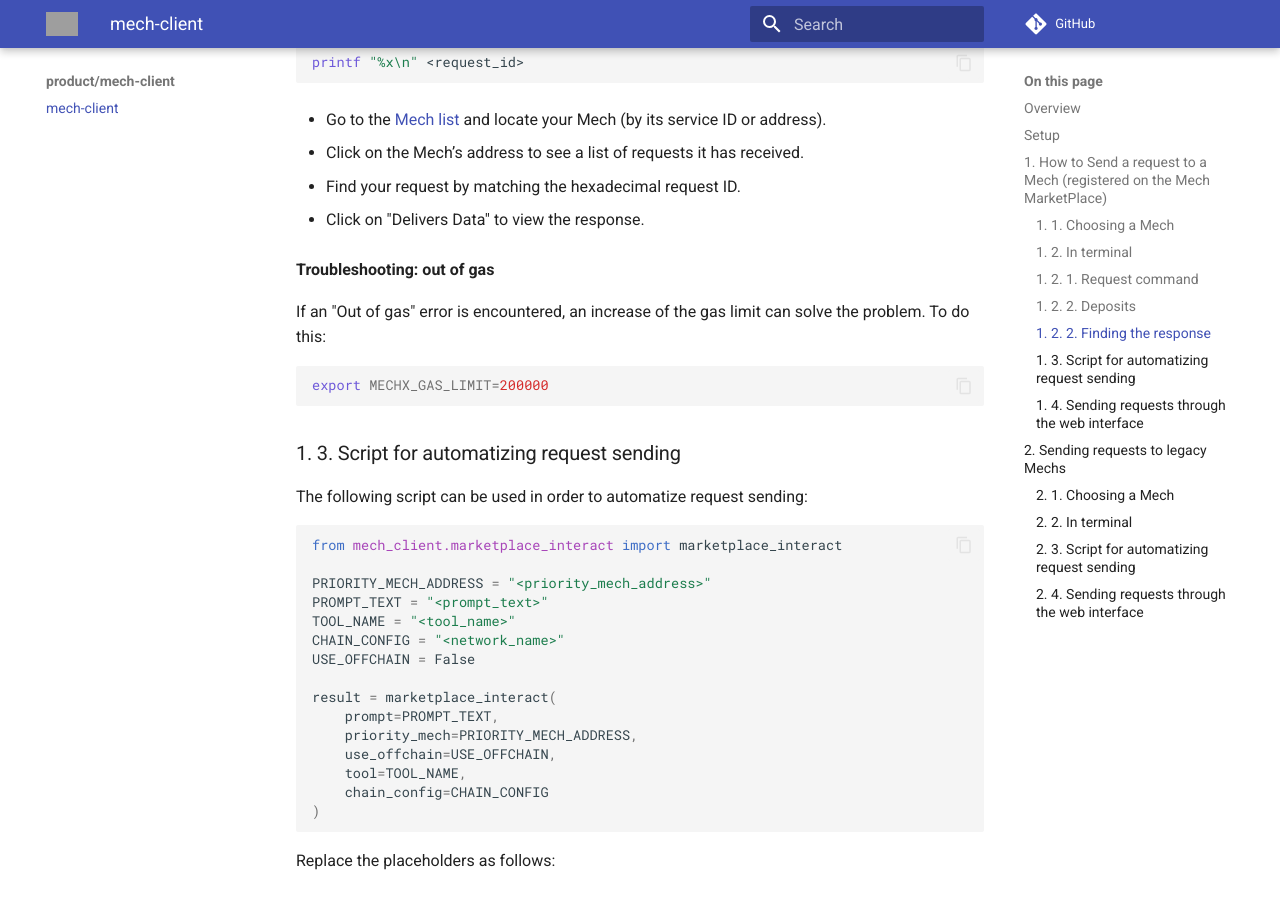
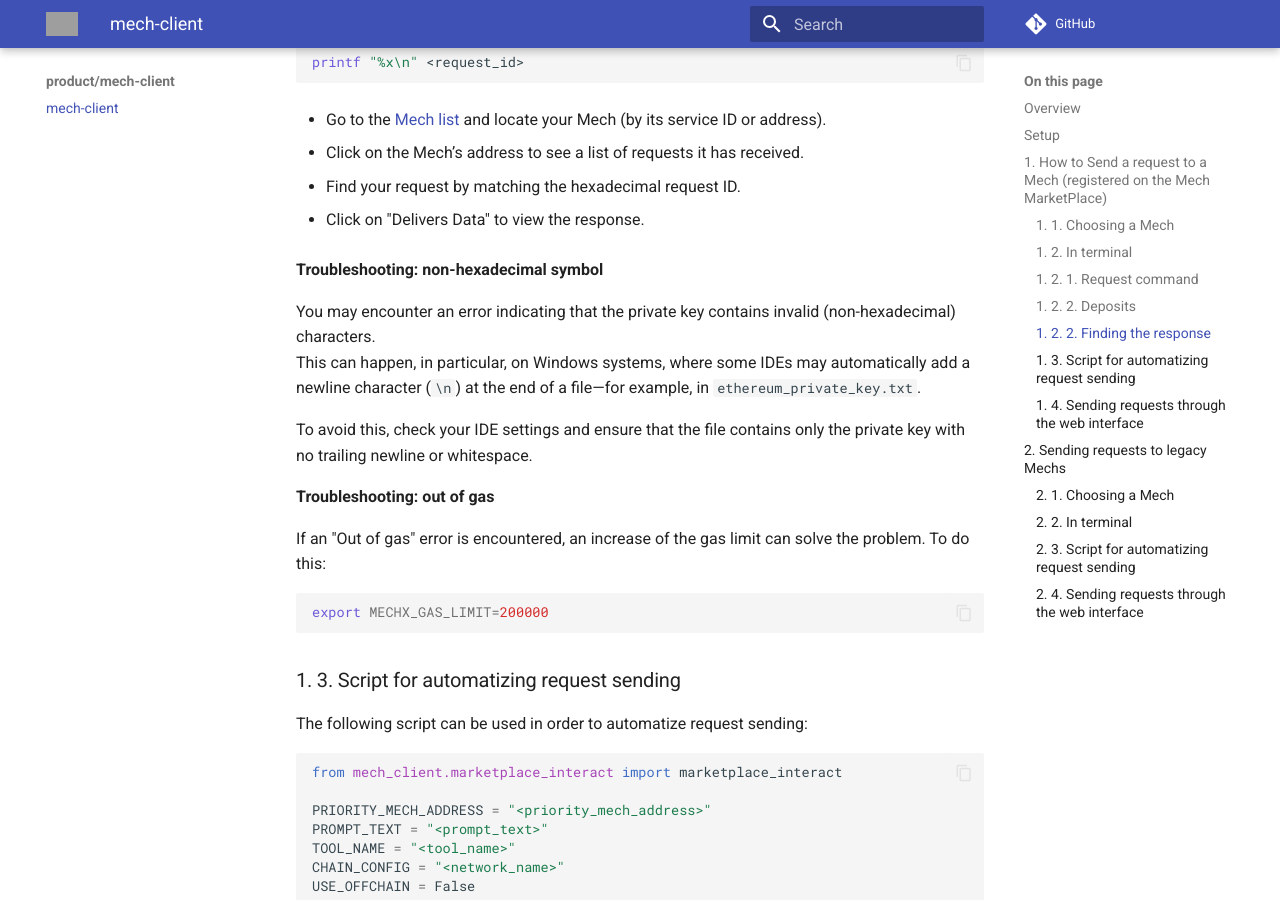
Before and after one commit to valory-xyz/mech-client, an MkDocs documentation site: the page built from docs/index.md, in a window 1280 px wide and 900 px high, scrolled down 5688 px. Built offline with MkDocs 1.6.1 and Material for MkDocs 9.7.7, drawn with Linux system fonts in a browser that asks for light colours; comment, search, counter and statistics services are not loaded; grey boxes are pictures that could not be loaded.

Commit message:
docs: troubleshooting newline character

```diff
--- a/docs/index.md
+++ b/docs/index.md
@@ -207,6 +207,13 @@
 
 - Click on "Delivers Data" to view the response.
 
+**Troubleshooting: non-hexadecimal symbol**
+
+You may encounter an error indicating that the private key contains invalid (non-hexadecimal) characters.
+This can happen, in particular, on Windows systems, where some IDEs may automatically add a newline character (`\n`) at the end of a file—for example, in `ethereum_private_key.txt`.
+
+To avoid this, check your IDE settings and ensure that the file contains only the private key with no trailing newline or whitespace.
+
 **Troubleshooting: out of gas**
 
 If an "Out of gas" error is encountered, an increase of the gas limit can solve the problem. To do this:
```
